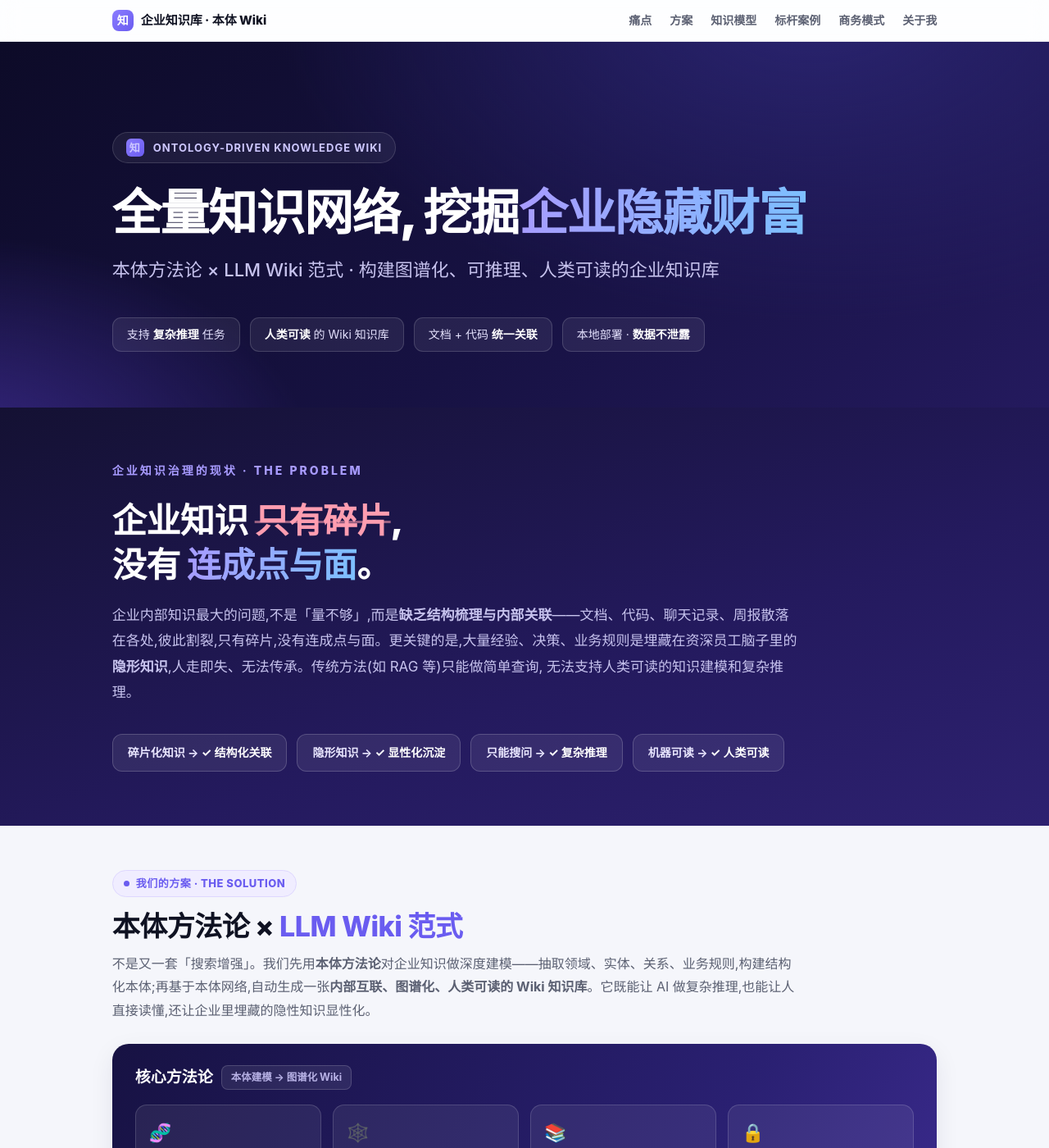
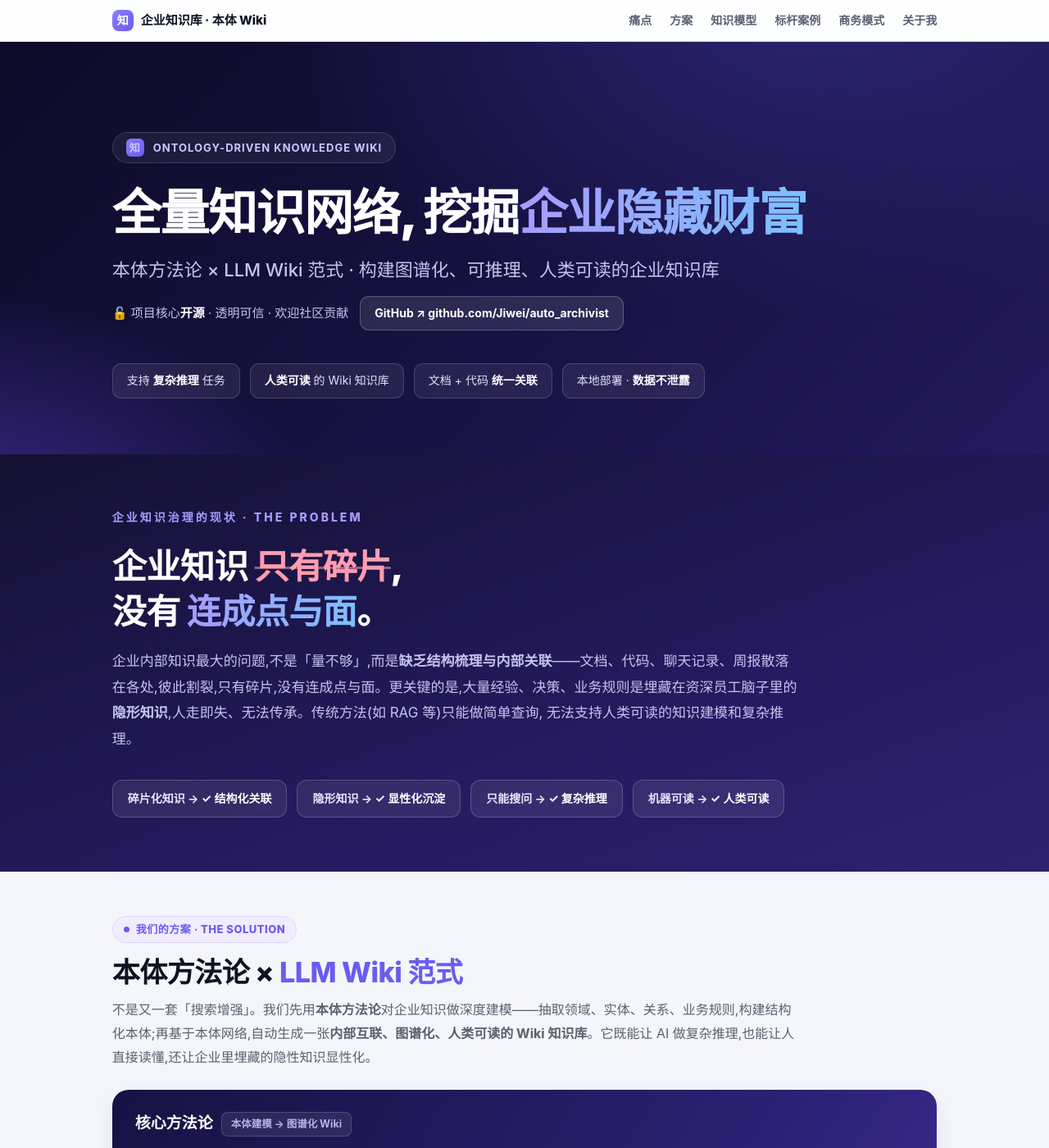
Before and after one commit to Jiwei/jiwei.github.io, a Jekyll site: the page knowledge-wiki.html, which Jekyll copies as it is, in a window 1280 px wide and 1400 px high. Shown: the whole window at 82% size. Built offline with Jekyll 4.4.1, drawn with Linux system fonts in a browser that asks for light colours.

Commit message:
feat: 更新企业知识库商业介绍页面

```diff
--- a/knowledge-wiki.html
+++ b/knowledge-wiki.html
@@ -56,6 +56,12 @@ h2.h{font-size:34px;font-weight:850;letter-spacing:-.5px;margin:0 0 10px;line-he
 .hero .chip{font-size:14px;color:#e6e3ff;background:rgba(255,255,255,.07);
   border:1px solid rgba(255,255,255,.15);padding:9px 17px;border-radius:11px}
 .hero .chip b{color:#fff}
+.hero .opensrc{display:flex;align-items:center;flex-wrap:wrap;gap:14px;margin:-26px 0 40px}
+.hero .opensrc span{font-size:15px;color:#c7c3ee}
+.hero .opensrc span b{color:#fff}
+.hero .opensrc a{font-size:14px;font-weight:700;color:#fff;background:rgba(255,255,255,.1);
+  border:1px solid rgba(255,255,255,.22);padding:9px 17px;border-radius:11px;text-decoration:none;transition:.15s}
+.hero .opensrc a:hover{background:rgba(255,255,255,.18)}
 
 /* ---------- mission ---------- */
 .mission{background:linear-gradient(160deg,#141133 0%,#241a5e 60%,#2d2170 100%);color:#fff;padding:66px 0}
@@ -215,6 +221,10 @@ h2.h{font-size:34px;font-weight:850;letter-spacing:-.5px;margin:0 0 10px;line-he
     <div class="brand"><span class="logo">知</span>ONTOLOGY-DRIVEN KNOWLEDGE WIKI</div>
     <h1>全量知识网络, 挖掘<span class="g">企业隐藏财富</span></h1>
     <div class="lead">本体方法论 × LLM Wiki 范式 · 构建图谱化、可推理、人类可读的企业知识库</div>
+    <div class="opensrc">
+      <span>🔓 项目核心<b>开源</b> · 透明可信 · 欢迎社区贡献</span>
+      <a href="https://github.com/Jiwei/auto_archivist" target="_blank" rel="noopener">GitHub ↗ github.com/Jiwei/auto_archivist</a>
+    </div>
     <div class="chips">
       <div class="chip">支持 <b>复杂推理</b> 任务</div>
       <div class="chip"><b>人类可读</b> 的 Wiki 知识库</div>
@@ -490,6 +500,7 @@ h2.h{font-size:34px;font-weight:850;letter-spacing:-.5px;margin:0 0 10px;line-he
   <div class="fb"><span class="fl">知</span>企业知识库 · 本体驱动的图谱化 Wiki</div>
   <p>本体方法论 × LLM Wiki 范式 · 让企业隐性知识显性化</p>
   <p>李继维</p>
+  <p><a href="https://github.com/Jiwei/auto_archivist" target="_blank" rel="noopener" style="color:#8b7cff;text-decoration:none;font-weight:600">开源项目 · GitHub ↗</a></p>
 </div>
 
 </body>
```
